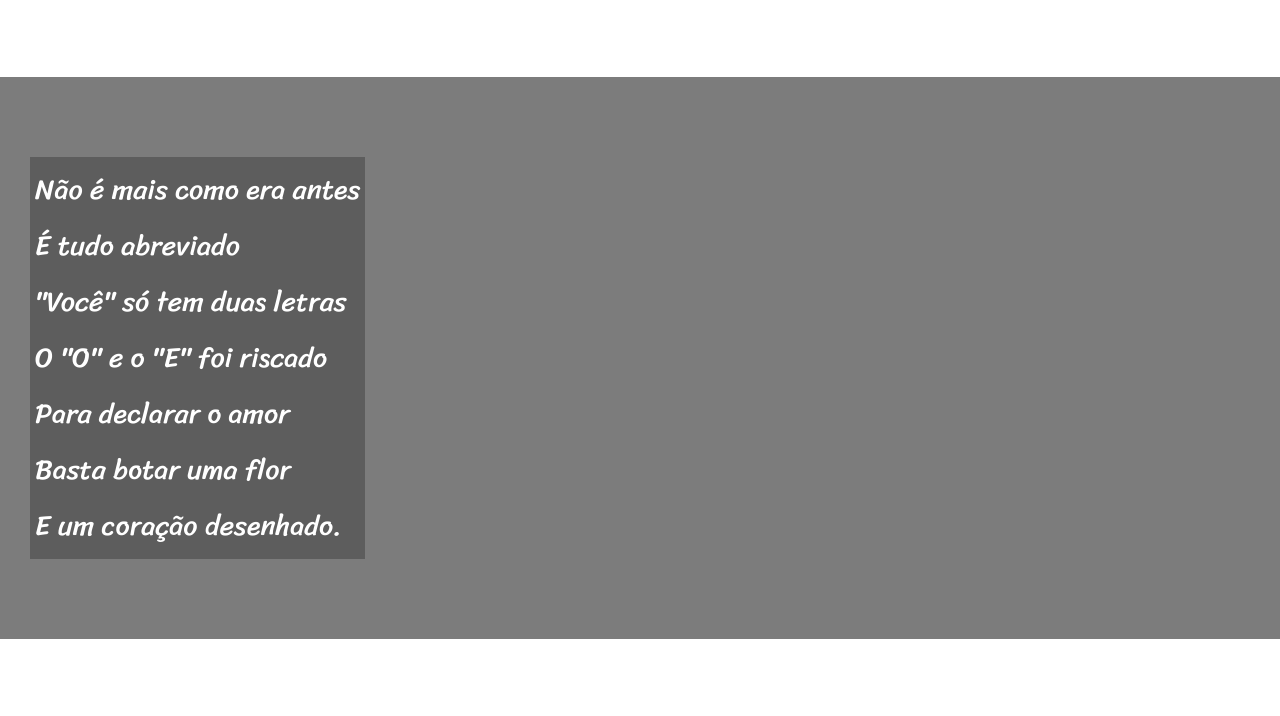
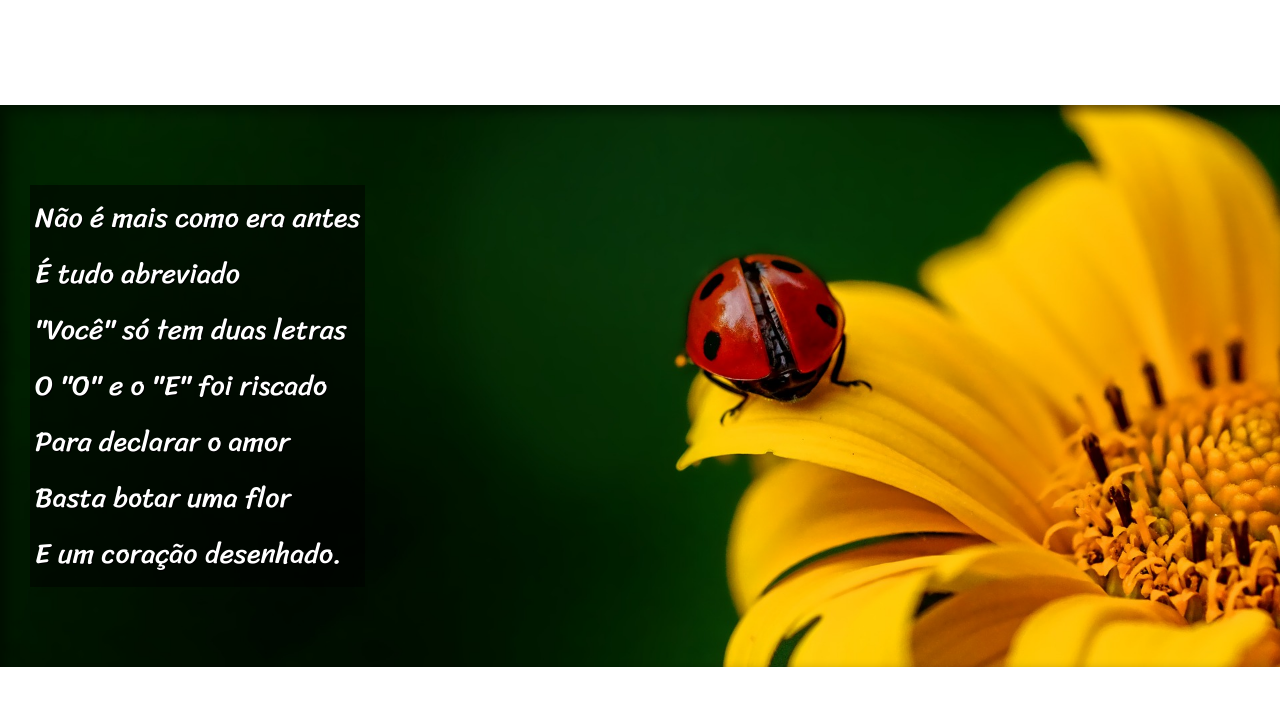
Before and after one commit to yutafreitas/html-css, a plain HTML site: page desafios/desafio12/index.html in a window 1280 px wide. Shown: the part 735-1451 px from the top of the page. Drawn offline with Linux system fonts and the light colour scheme.

Commit message:
desafio concluido

```diff
--- a/desafios/desafio12/estilo/style.css
+++ b/desafios/desafio12/estilo/style.css
@@ -49,6 +49,10 @@ section{
     font-family: var(--fonte3);
     font-size: 3.5vh;
 }
+section > p{
+    padding-bottom: 1em;
+}
+
 
 section.normal{
     background-color: white;
@@ -58,13 +62,24 @@ section.normal{
 section.imagem{
     background-color: rgb(124, 124, 124);
     color: white;
+    box-shadow: inset 6px 6px 13px 0px rgba(0, 0, 0, 0.473);
+    background-size: cover;
+    background-attachment: fixed;
 }
 section.imagem > p{
     display: inline-block;
     padding: 5px;
-    background-color: rgba(0, 0, 0, 0.253);
+    background-color: rgba(0, 0, 0, 0.514);
+    text-shadow: 1px 1px 0px black;
 }
-
+ section#img01{
+    background-image: url('../imagens/background001.jpg');
+    background-position: right center;
+ }
+section#img02{
+    background-image: url('../imagens/background002.jpg');
+    background-position: right center;
+}
 footer{
     background-color: black;
     text-align: center;
--- a/desafios/desafio12/index.html
+++ b/desafios/desafio12/index.html
@@ -28,7 +28,7 @@
         </p>
     </section>
 
-    <section class="imagem">
+    <section class="imagem" id="img01">
         <p>
             Não é mais como era antes <br>
             É tudo abreviado <br>
@@ -62,7 +62,7 @@
         </p>
     </section>
 
-    <section class="imagem">
+    <section class="imagem" id="img02">
         <p>
             Tenho saudade das cartas <br>
             Escritas com a própria mão <br>
```
